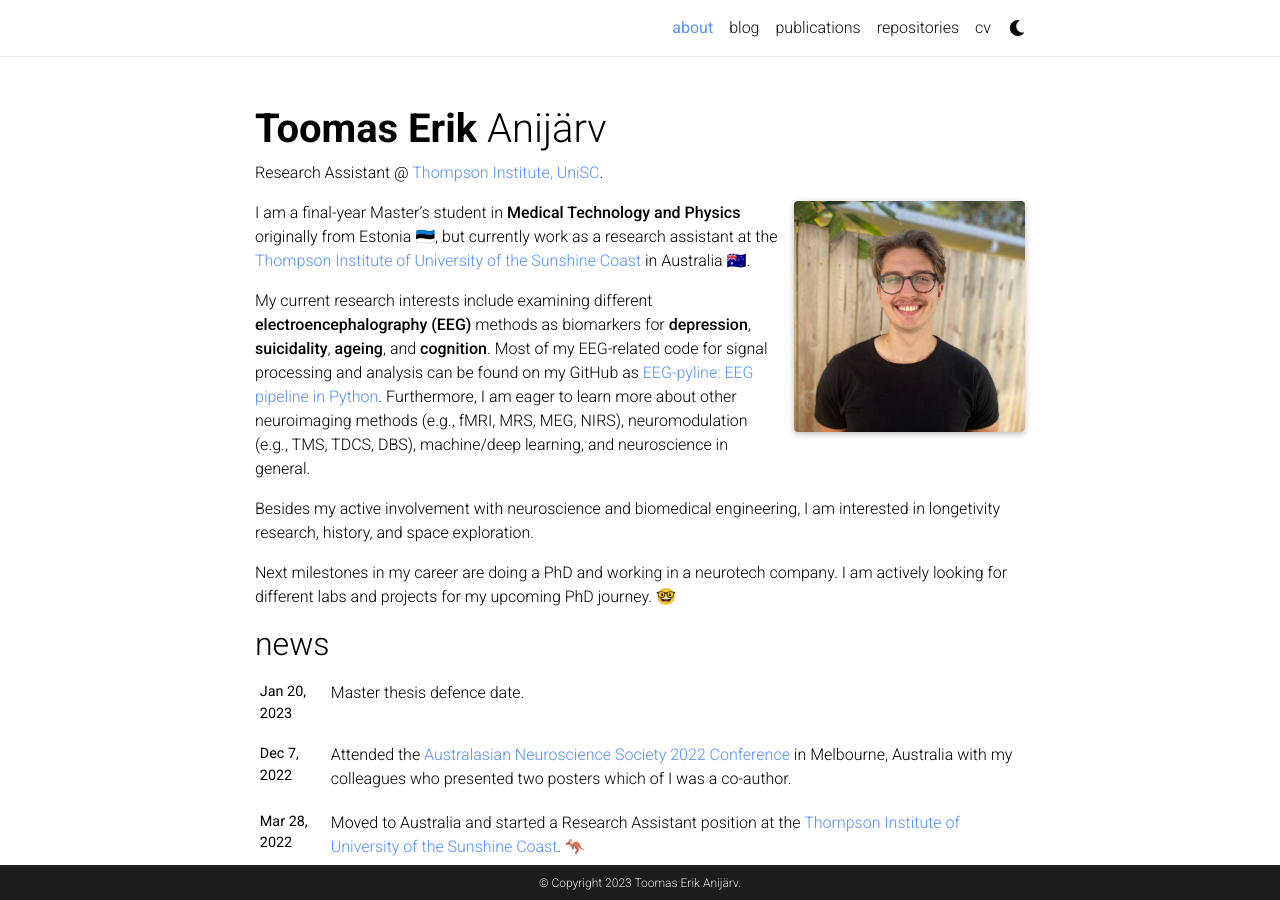
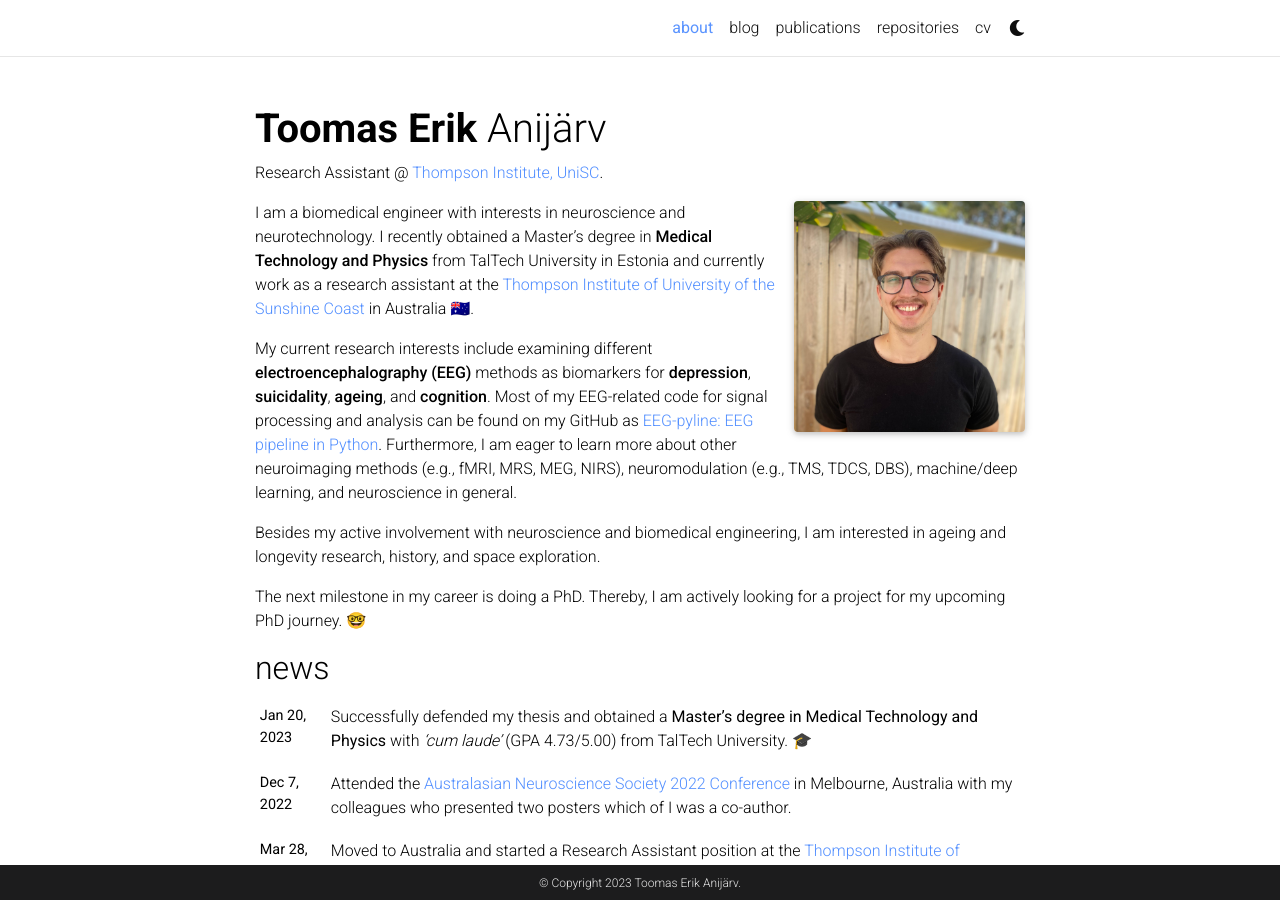
Before and after one commit to teanijarv/teanijarv.github.io, a Jekyll site: the page built from _pages/about.md, in a window 1280 px wide and 900 px high. Built offline with Jekyll 4.4.1, drawn with Linux system fonts in a browser that asks for light colours; full-size pictures stand in for the smaller copies a plugin makes; emoji names are drawn with the system emoji font; comment, search, counter and statistics services are not loaded; a style sheet for code colours, icons or effects is not loaded.

Commit message:
graduated!

```diff
--- a/_data/cv.yml
+++ b/_data/cv.yml
@@ -41,7 +41,7 @@
   contents:
     - title: MScEng in Medical Technology and Physics
       institution: Tallinn University of Technology, Estonia
-      year: 2020-2023
+      year: 09.2020-01.2023
       description:
         - title: Engineering studies with a focus of medical instrumentation
                  and biosignal processing. Favorite courses were
@@ -56,13 +56,13 @@
             - Bioengineering of Neurosensory Systems
             - Clinical Technology Assessment
             - Biomedical Signal Processing Laboratory
-        - <b>GPA 4.64/5.00</b>
+        - <b>GPA 4.73/5.00 (<i>cum laude</i>)</b>
         - Thesis <i>"Long-term electrophysiological changes and relationship with clinical
                   and biochemical measures following a 6-week low-dose oral ketamine
                   treatment in adults with major depressive disorder and chronic suicidality"</i>
     - title: BScEng in Electrical Power Engineering and Mechatronics
       institution: Tallinn University of Technology, Estonia
-      year: 2017-2020
+      year: 09.2017-08.2020
       description:
         - The studies and thesis work mostly focused on electronics and programming (Python).
         - Thesis <i>"Real-time Measurement and Analysis for the Big Data of Utility Frequency
@@ -117,4 +117,4 @@
     - <u>Neuroimaging:</u> electroencephalography (EEG), functional magnetic resonance imaging (fMRI), magnetoencephalography (MEG), magnetic resonance spectroscopy (MRS), near-infrared spectroscopy (NIRS)
     - <u>Neuroscience:</u> Alzheimer's disease, cognitive decline, ageing, cognition, depression, suicidality
     - <u>Neuromodulation:</u> transcranial magnetic stimulation (TMS), transcranial direct current stimulation (TDCS), deep brain stimulation (DBS)
-    - <u>Longetivity:</u> information theory of ageing, nutrition, exercise
+    - <u>Longetivity:</u> ageing, nutrition, exercise
--- a/_pages/about.md
+++ b/_pages/about.md
@@ -16,10 +16,10 @@ selected_papers: true # includes a list of papers marked as "selected={true}"
 social: true  # includes social icons at the bottom of the page
 ---
 
-I am a final-year Master's student in **Medical Technology and Physics** originally from Estonia :estonia:, but currently work as a research assistant at the [Thompson Institute of University of the Sunshine Coast](https://www.usc.edu.au/thompson-institute) in Australia :australia:.
+I am a biomedical engineer with interests in neuroscience and neurotechnology. I recently obtained a Master's degree in **Medical Technology and Physics** from TalTech University in Estonia and currently work as a research assistant at the [Thompson Institute of University of the Sunshine Coast](https://www.usc.edu.au/thompson-institute) in Australia :australia:.
 
 My current research interests include examining different **electroencephalography (EEG)** methods as biomarkers for **depression**, **suicidality**, **ageing**, and **cognition**. Most of my EEG-related code for signal processing and analysis can be found on my GitHub as [EEG-pyline: EEG pipeline in Python](https://github.com/teanijarv/EEG-pyline/). Furthermore, I am eager to learn more about other neuroimaging methods (e.g., fMRI, MRS, MEG, NIRS), neuromodulation (e.g., TMS, TDCS, DBS), machine/deep learning, and neuroscience in general.
 
-Besides my active involvement with neuroscience and biomedical engineering, I am interested in longetivity research, history, and space exploration.
+Besides my active involvement with neuroscience and biomedical engineering, I am interested in ageing and longevity research, history, and space exploration.
 
-Next milestones in my career are doing a PhD and working in a neurotech company. I am actively looking for different labs and projects for my upcoming PhD journey. :nerd_face:
+The next milestone in my career is doing a PhD. Thereby, I am actively looking for a project for my upcoming PhD journey. :nerd_face:
```
Also changed, not shown: _news/announcement_3.md (+1 -1 lines).
